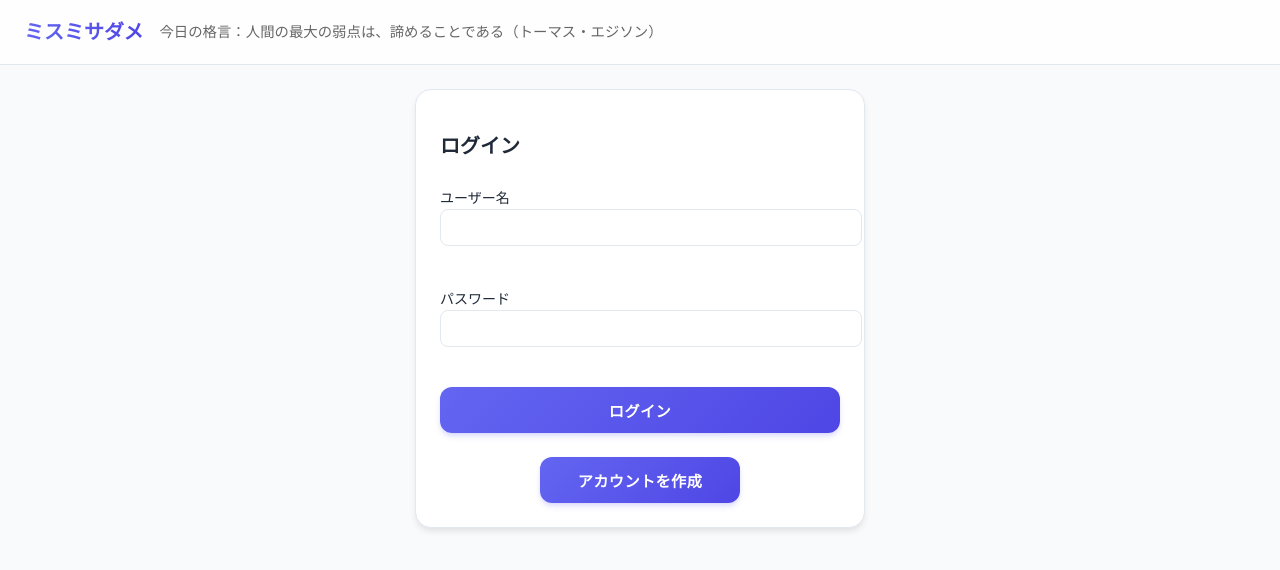
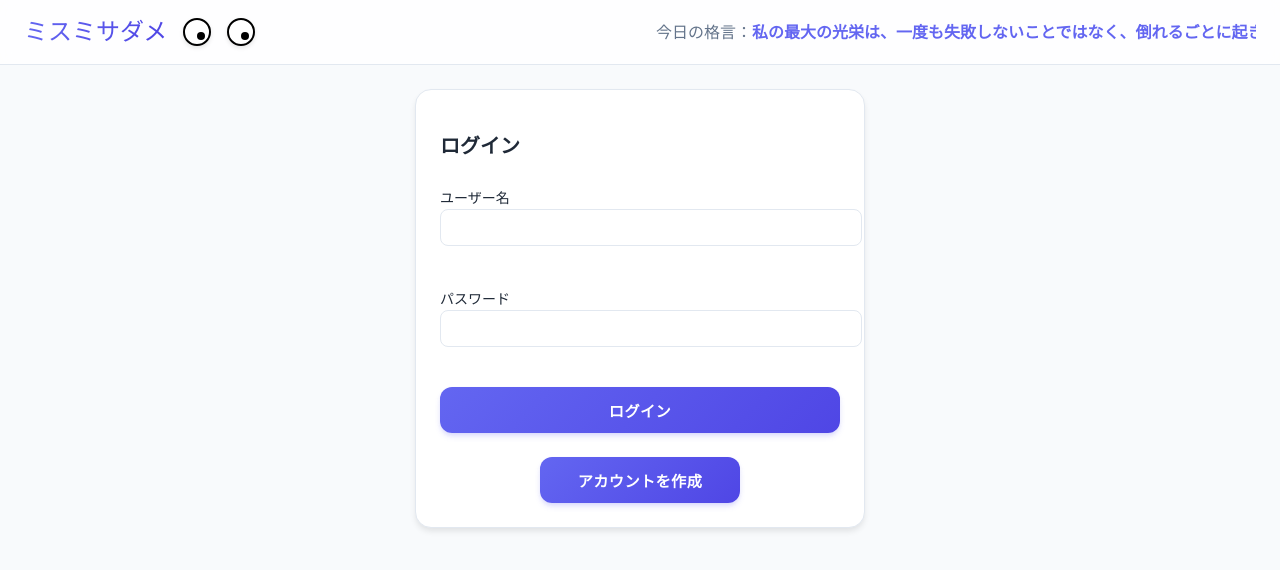
Before and after one commit to SousukeJobs/MissMisadame, a Next.js app: page / in a window 1280 px wide. Shown: the top 570 px of the page. Built offline with nearby package versions, Linux system fonts and the light colour scheme.

Commit message:
headerの改良

```diff
--- a/src/app/globals.css
+++ b/src/app/globals.css
@@ -126,11 +126,17 @@ body {
 }
 
 .nav-title {
-  font-size: 1.25rem;
+  font-size: 1.5rem;
   font-weight: 700;
   background: linear-gradient(to right, var(--primary-color), var(--primary-hover));
   -webkit-background-clip: text;
   color: transparent;
+}
+
+.adobe-fonts {
+  font-family: "vdl-logog", sans-serif;
+  font-weight: 400;
+  font-style: normal;
 }
 
 .tab-container {
@@ -409,12 +415,22 @@ tr:hover {
 }
 
 .daily-quote {
-  font-size: 0.9rem;
-  color: #666;
   white-space: nowrap;
   overflow: hidden;
   text-overflow: ellipsis;
   max-width: 600px;
+  display: flex;
+}
+.daily-quote-title {
+  font-size: 0.9rem;
+  color: #64748b;
+  font-size: 1rem;
+}
+.daily-quote-text {
+  font-size: 0.9rem;
+  color: var(--primary-color);
+  font-size: 1rem;
+  font-weight: bold;
 }
 
 @media (max-width: 768px) {
@@ -430,3 +446,33 @@ tr:hover {
     font-size: 0.75rem;
   }
 }
+
+/* 目のスタイル */
+.eye {
+  width: 24px;
+  height: 24px;
+  border-radius: 50%;
+  background: white;
+  border: 2px solid black;
+  position: relative;
+  overflow: hidden;
+  box-shadow: 0 2px 4px rgba(0, 0, 0, 0.1);
+}
+
+.pupil {
+  width: 8px;
+  height: 8px;
+  background: black;
+  border-radius: 50%;
+  position: absolute;
+  top: 50%;
+  left: 50%;
+  transform: translate(-50%, -50%);
+  transition: transform 0.1s ease-out;
+}
+
+@media (prefers-reduced-motion: reduce) {
+  .pupil {
+    transition: none;
+  }
+}
--- a/src/app/layout.tsx
+++ b/src/app/layout.tsx
@@ -1,9 +1,12 @@
 'use client';
 
 import { Inter } from "next/font/google";
+import Image from 'next/image';
 import "./globals.css";
 import { AuthProvider } from "./contexts/AuthContext";
 import QuoteDisplay from '@/components/QuoteDisplay';
+import Eye from '@/components/Eye';
+import Script from 'next/script';
 
 const inter = Inter({ subsets: ["latin"] });
 
@@ -14,12 +17,30 @@ export default function RootLayout({
 }) {
   return (
     <html lang="ja">
+      <head>
+        <Script id="adobe-fonts" strategy="afterInteractive">
+          {`
+            (function(d) {
+              var config = {
+                kitId: 'erk4urv',
+                scriptTimeout: 3000,
+                async: true
+              },
+              h=d.documentElement,t=setTimeout(function(){h.className=h.className.replace(/\\bwf-loading\\b/g,"")+" wf-inactive";},config.scriptTimeout),tk=d.createElement("script"),f=false,s=d.getElementsByTagName("script")[0],a;h.className+=" wf-loading";tk.src='https://use.typekit.net/'+config.kitId+'.js';tk.async=true;tk.onload=tk.onreadystatechange=function(){a=this.readyState;if(f||a&&a!="complete"&&a!="loaded")return;f=true;clearTimeout(t);try{Typekit.load(config)}catch(e){}};s.parentNode.insertBefore(tk,s)
+            })(document);
+          `}
+        </Script>
+      </head>
       <body className={inter.className}>
         <AuthProvider>
           <nav className="nav">
             <div className="container nav-content">
-              <div style={{ display: 'flex', alignItems: 'center', gap: '1rem' }}>
-                <div className="nav-title">ミスミサダメ</div>
+              <div style={{ display: 'flex', alignItems: 'center', gap: '1rem', flex: 1 }}>
+                <div className="nav-title adobe-fonts">ミスミサダメ</div>
+                <Eye />
+                <Eye />
+              </div>
+              <div style={{ display: 'flex', gap: '0.5rem' }}>
                 <QuoteDisplay />
               </div>
             </div>
--- /dev/null
+++ b/src/components/Eye.tsx
@@ -0,0 +1,54 @@
+'use client';
+
+import React, { useEffect, useState, useRef } from 'react';
+
+const Eye = () => {
+  const [mousePos, setMousePos] = useState({ x: 0, y: 0 });
+  const eyeRef = useRef<HTMLDivElement>(null);
+
+  useEffect(() => {
+    const handleMouseMove = (event: MouseEvent) => {
+      setMousePos({ x: event.clientX, y: event.clientY });
+    };
+    window.addEventListener("mousemove", handleMouseMove);
+    return () => window.removeEventListener("mousemove", handleMouseMove);
+  }, []);
+
+  const getEyePosition = () => {
+    if (!eyeRef.current) return { x: 0, y: 0 };
+
+    const rect = eyeRef.current.getBoundingClientRect();
+    const eyeX = rect.left + rect.width / 2;
+    const eyeY = rect.top + rect.height / 2;
+
+    const deltaX = mousePos.x - eyeX;
+    const deltaY = mousePos.y - eyeY;
+
+    // 目の動きの最大範囲（ピクセル）
+    const maxMove = 4;
+
+    // 距離に基づいて移動量を計算
+    const distance = Math.sqrt(deltaX * deltaX + deltaY * deltaY);
+    const scale = Math.min(maxMove / Math.max(distance, maxMove), 1);
+
+    return {
+      x: deltaX * scale,
+      y: deltaY * scale
+    };
+  };
+
+  const position = getEyePosition();
+
+  return (
+    <div className="eye" ref={eyeRef}>
+      <div
+        className="pupil"
+        style={{
+          transform: `translate(${position.x}px, ${position.y}px)`
+        }}
+      />
+    </div>
+  );
+};
+
+export default Eye;
--- a/src/components/QuoteDisplay.tsx
+++ b/src/components/QuoteDisplay.tsx
@@ -8,13 +8,13 @@ interface Quote {
 }
 
 const quotes: Quote[] = [
-  { text: '人間の最大の弱点は、諦めることである', author: 'トーマス・エジソン' },
+  { text: '人間の最大の弱点は、諦めることである', author: 'トーマス・エジソン' }, // 日曜日用
   { text: '失敗は終わりではなく、より賢く始めるチャンスだ', author: 'ヘンリー・フォード' },
   { text: '過ちを改めざる、これを過ちという', author: '孔子' },
   { text: '成功とは、情熱を失わずに失敗を繰り返すことである', author: 'ウィンストン・チャーチル' },
   { text: 'ミスをしない人間は、新しいことに挑戦していない人間だ', author: 'アルベルト・アインシュタイン' },
   { text: '間違いを犯したと認めることは、知恵の始まりである', author: 'トーマス・エジソン' },
-  { text: '人間の最大の弱点は、諦めることである', author: 'トーマス・エジソン' }, // 日曜日用
+  { text: '私の最大の光栄は、一度も失敗しないことではなく、倒れるごとに起きるところにある。', author: '本田宗一郎' },
 ];
 
 const QuoteDisplay: React.FC = () => {
@@ -27,7 +27,7 @@ const QuoteDisplay: React.FC = () => {
 
   return (
     <div className="daily-quote">
-      今日の格言：{quote.text}（{quote.author}）
+      <p className='daily-quote-title'>今日の格言：</p><p className="daily-quote-text">{quote.text}（{quote.author}）</p>
     </div>
   );
 };
```
